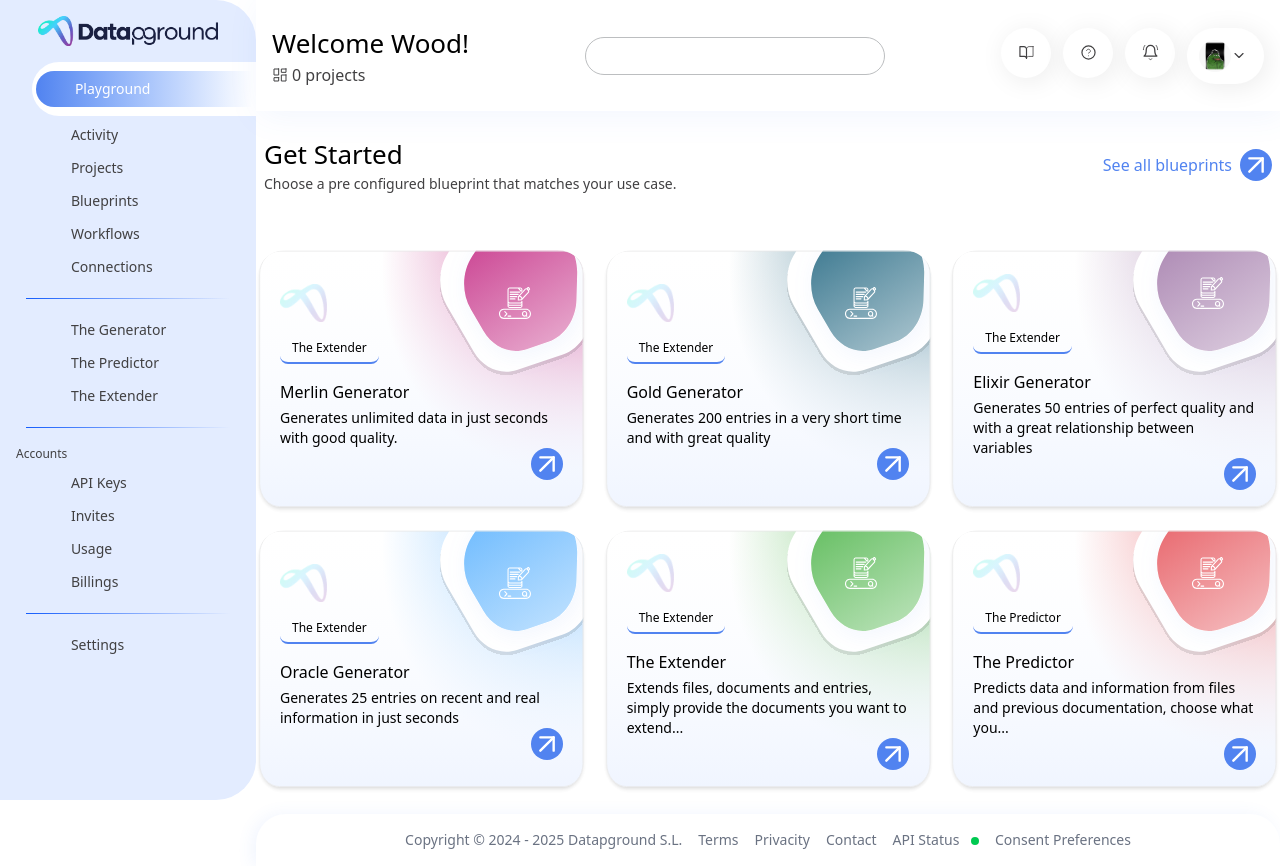
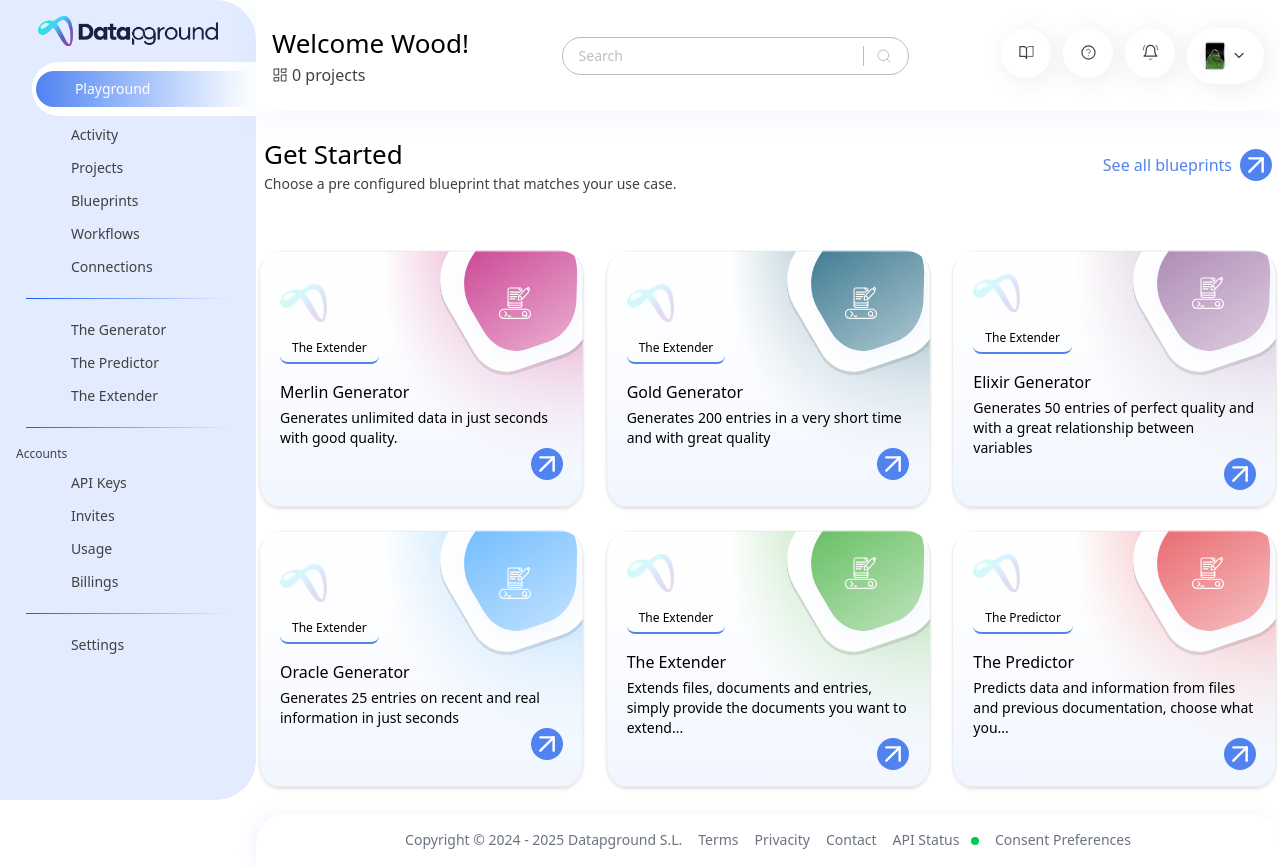
Before and after one commit to bryanlr96/cbit-clone, a React (Vite) app: page / in a window 1280 px wide. Built offline with nearby package versions, Linux system fonts and the light colour scheme; a web font is replaced by a local one.

Commit message:
header terminado falta version movile

```diff
--- a/src/components/Header.tsx
+++ b/src/components/Header.tsx
@@ -25,8 +25,11 @@ export default function Header() {
 
 
             {location.pathname === '/' && (
-                <form>
-                    <input type="text" id="search" name="search" className="outline-none border border-[#BCBEC0] rounded-[40px] w-[300px] pl-8 pr-4 py-2 text-[#BCBEC0] text-sm placeholder:text-[#BCBEC0]" />
+                <form className='border-[#BCBEC0] border  rounded-[40px] flex pr-4 py-2'>
+                    <input type="text" id="search" name="search" className="outline-none  w-[300px] pl-4  text-[#BCBEC0] text-sm placeholder:text-[#BCBEC0]" placeholder='Search' />
+                    <button className='border-l-1 border-[#BCBEC0] pl-3 flex items-center cursor-pointer'>
+                        <svg viewBox="0 0 16 16" fill="none" xmlns="http://www.w3.org/2000/svg" className="stroke-[#BCBEC0] w-[16px] h-[16px]"><path d="M7.33333 12.6667C10.2789 12.6667 12.6667 10.2789 12.6667 7.33333C12.6667 4.38781 10.2789 2 7.33333 2C4.38781 2 2 4.38781 2 7.33333C2 10.2789 4.38781 12.6667 7.33333 12.6667Z" stroke="#BCBEC0" stroke-linecap="round" stroke-linejoin="round"></path><path d="M13.9996 13.9996L11.0996 11.0996" stroke="#BCBEC0" stroke-linecap="round" stroke-linejoin="round"></path></svg>
+                    </button>
                 </form>
             )}
 
```
